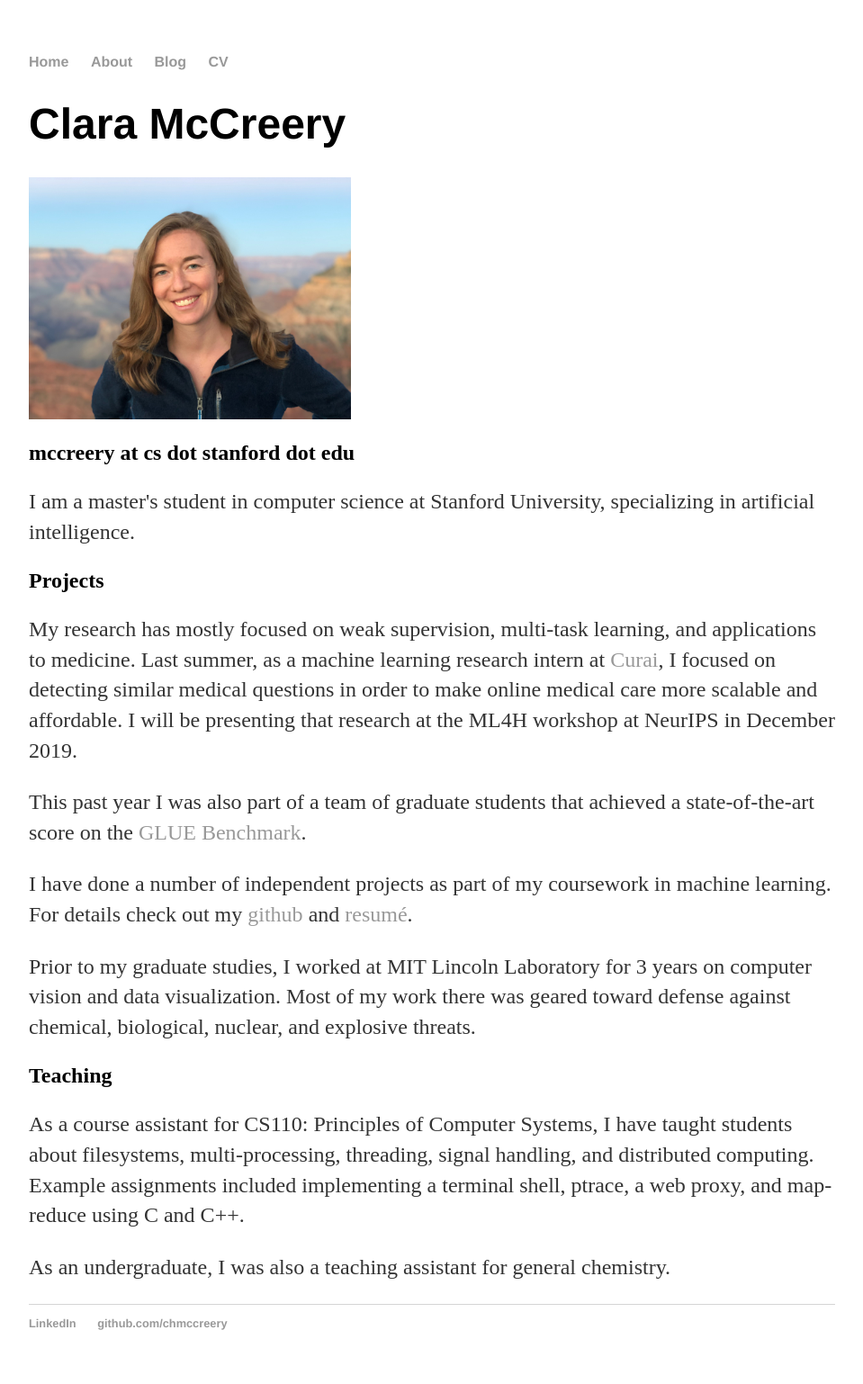
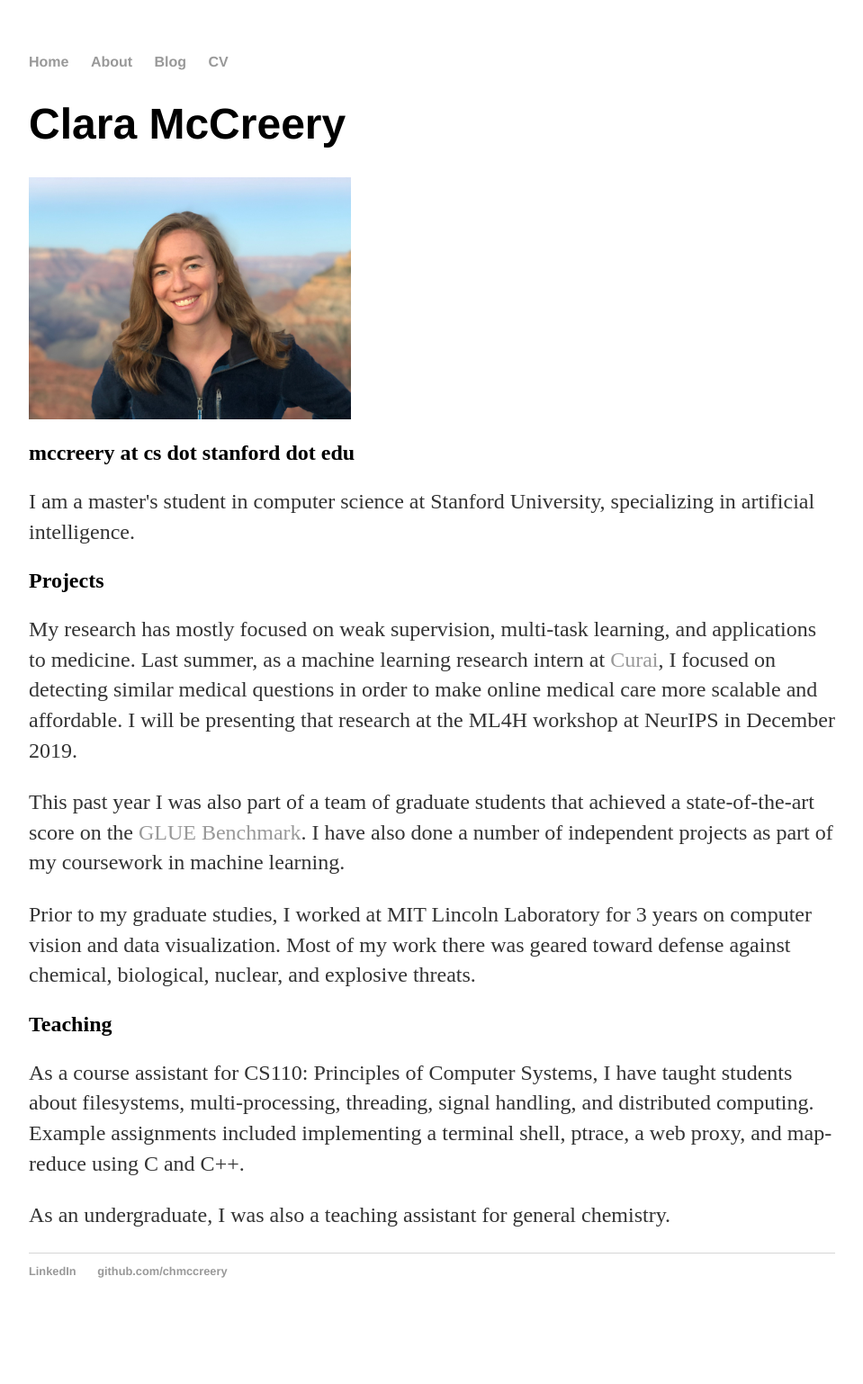
Before and after one commit to chmccreery/chmccreery.github.io, a Jekyll site: the page built from index.html, in a window 1280 px wide. Shown: the whole page at 90% size, without its empty margins (160-1119 px from the left). Built offline with Jekyll 4.4.1, drawn with Linux system fonts in a browser that asks for light colours; after the commit the page ends 1480 px from its top, so only the background shows below that.

Commit message:
Update index.html

```diff
--- a/index.html
+++ b/index.html
@@ -13,9 +13,8 @@ title: Clara McCreery
 		questions in order to make online medical care more scalable and affordable. I will be presenting that
 		research at the ML4H workshop at NeurIPS in December 2019.</p>
 	<p> This past year I was also part of a team of graduate students that achieved a state-of-the-art score on the
-		<a href=https://gluebenchmark.com/>GLUE Benchmark</a>.</p>
-	<p>I have done a number of independent projects as part of my coursework in machine learning.
-		For details check out my <a href=https://github.com/chmccreery>github</a> and <a href="/cv/Resume_Jan_2019.pdf">resumé</a>.</p>
+		<a href=https://gluebenchmark.com/>GLUE Benchmark</a>.
+		I have also done a number of independent projects as part of my coursework in machine learning.</p>
 	<p>Prior to my graduate studies, I worked at MIT Lincoln Laboratory for 3 years on computer vision and data visualization.
 		Most of my work there was geared toward defense against chemical, biological, nuclear, and explosive threats.</p>
 	<h2>Teaching</h2>
```
